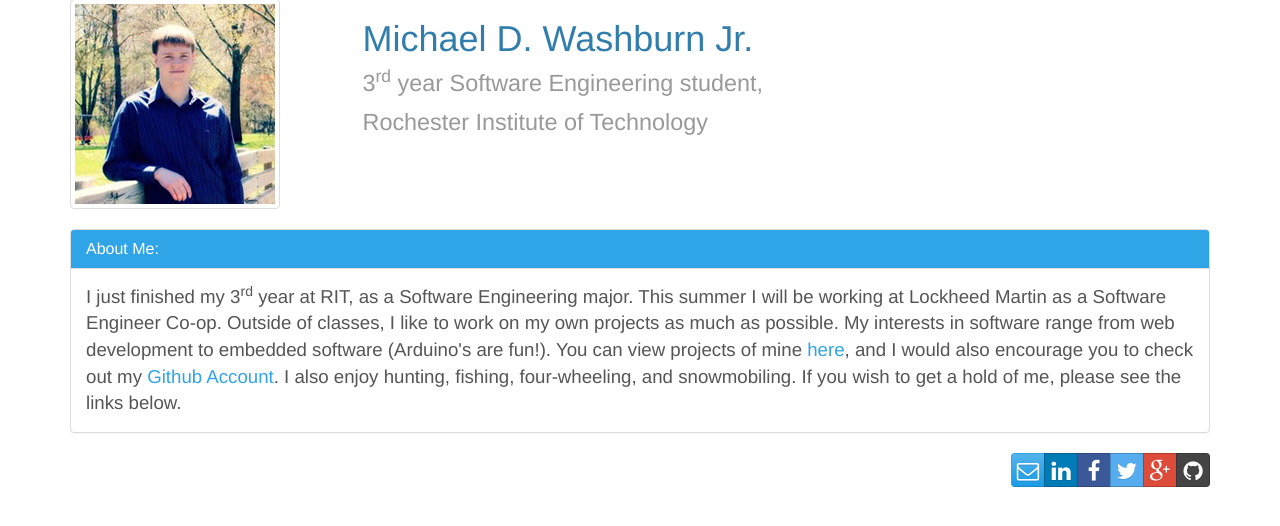
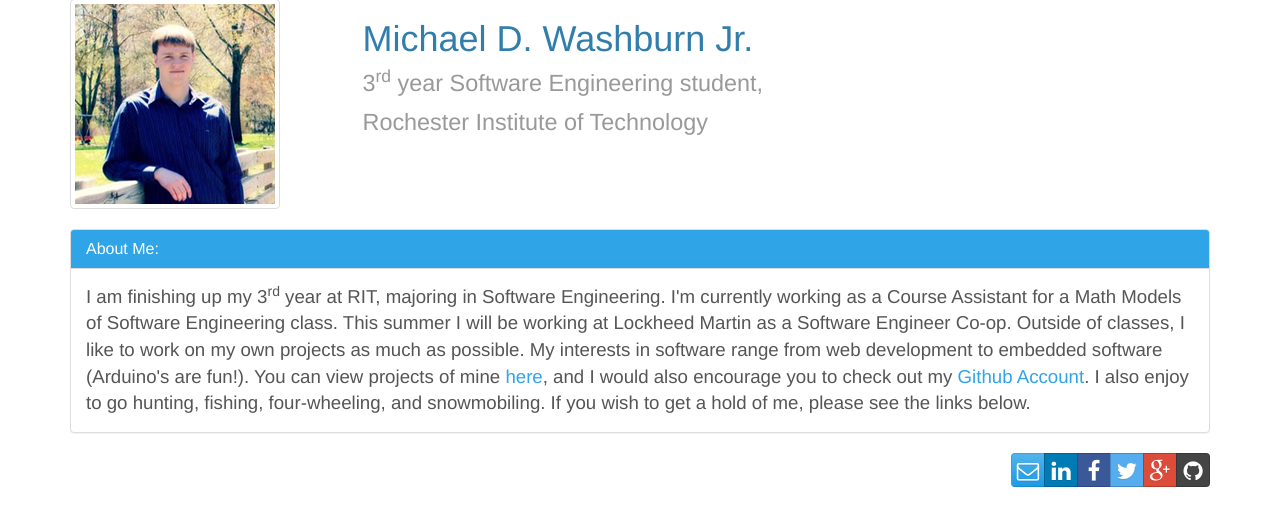
Before and after one commit to MichaelWashburnJr/mdwjr.com, a PHP site: page / in a window 1280 px wide. Shown: the part 71-597 px from the top of the page. Run offline with PHP 8.4, Linux system fonts and the light colour scheme; some libraries are stand-ins or nearby versions.

Commit message:
Modify content slightly

```diff
--- a/www/index.php
+++ b/www/index.php
@@ -42,13 +42,14 @@
 
         </div>
         <div class="panel-body font-large">
-            I just finished my 3<sup>rd</sup> year at RIT, as a Software Engineering major.
+            I am finishing up my 3<sup>rd</sup> year at RIT, majoring in Software Engineering.
+            I'm currently working as a Course Assistant for a Math Models of Software Engineering class.
             This summer I will be working at Lockheed Martin as a Software Engineer Co-op.
             Outside of classes, I like to work on my own projects as much as possible.  My interests
             in software range from web development to embedded software (Arduino's are fun!).
             You can view projects of mine <a href="/blog/projects">here</a>, and I would also encourage
             you to check out my <a href="https://github.com/mdw7326" target="_blank">Github Account</a>.
-            I also enjoy hunting, fishing, four-wheeling, and snowmobiling.
+            I also enjoy to go hunting, fishing, four-wheeling, and snowmobiling.
             If you wish to get a hold of me, please see the links below.
         </div>
     </div>
```
